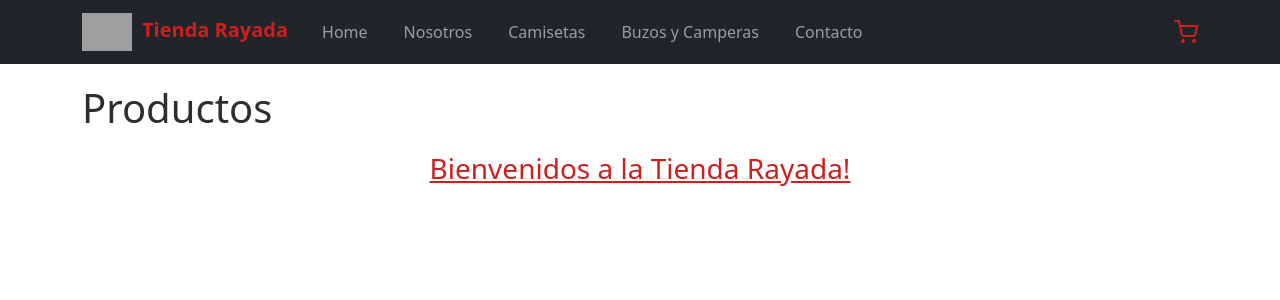
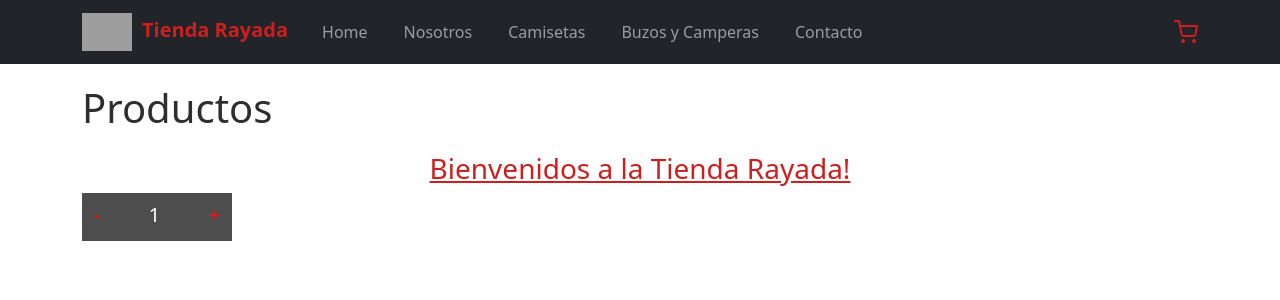
Before and after one commit to ManuelSanson/ecommerceProject, a React (Create React App) app: page / in a window 1280 px wide. Shown: the top 300 px of the page. Built offline with nearby package versions, Linux system fonts and the light colour scheme; grey boxes are pictures that could not be loaded.

Commit message:
creation ItemCount

```diff
--- a/public/index.html
+++ b/public/index.html
@@ -2,7 +2,7 @@
 <html lang="en">
   <head>
     <meta charset="utf-8" />
-    <link rel="icon" href="%PUBLIC_URL%/favicon.ico" />
+    <link rel="icon" href="https://dia0rmokltlax.cloudfront.net/images/ctm.png" />
     <meta name="viewport" content="width=device-width, initial-scale=1" />
     <meta name="theme-color" content="#000000" />
     <meta
@@ -24,7 +24,7 @@
       work correctly both with client-side routing and a non-root public URL.
       Learn how to configure a non-root public URL by running `npm run build`.
     -->
-    <title>React App - Clase 1</title>
+    <title>Tienda Rayada</title>
   </head>
   <body>
     <noscript>You need to enable JavaScript to run this app.</noscript>
--- /dev/null
+++ b/src/components/ItemCount.css
@@ -0,0 +1,22 @@
+.counter {
+    display: flex;
+    justify-content: space-between;
+    align-items: baseline;
+    background-color: rgba(0, 0, 0, 0.699);
+    font-weight: bold;
+    width: 150px;
+    padding: 6px;
+}
+
+.counter button {
+    background-color: transparent;
+    border: none;
+    font-size: 20px;
+    font-weight: bold;
+    color: #ce1e1e;
+}
+
+.counter h5 {
+    color: white;
+    font-size: 20px;
+}
--- /dev/null
+++ b/src/components/ItemCount.js
@@ -0,0 +1,30 @@
+import { useState } from "react";
+import "./ItemCount.css"
+
+const ItemCount = (() => {
+    const [count, setCount] = useState(1);
+
+    const Add = (() => {
+        //agregar condicional stock
+        // if (stock > count) {
+        //     setCount(count + 1);
+        // }
+        setCount(count + 1);
+    })
+
+    const Delete = (() => {
+        if (count > 1) {
+            setCount(count - 1);
+        }
+    })
+
+    return (
+        <div className="counter">
+            <button onClick={Delete}>-</button>
+            <h5>{count}</h5>
+            <button onClick={Add}>+</button>
+        </div>
+    )
+})
+
+export default ItemCount;
--- a/src/components/ItemListContainer.js
+++ b/src/components/ItemListContainer.js
@@ -1,11 +1,13 @@
 import Container from 'react-bootstrap/Container';
 import "./ItemListContainer.css";
+import ItemCount from "./ItemCount.js"
 
 const ItemListContainer = ({greeting}) => {
     return (
         <Container>
             <h1 className="title">Productos</h1>
             <h3 className="greeting">{greeting}</h3>
+            <ItemCount/>
         </Container>
     )
 }
```
